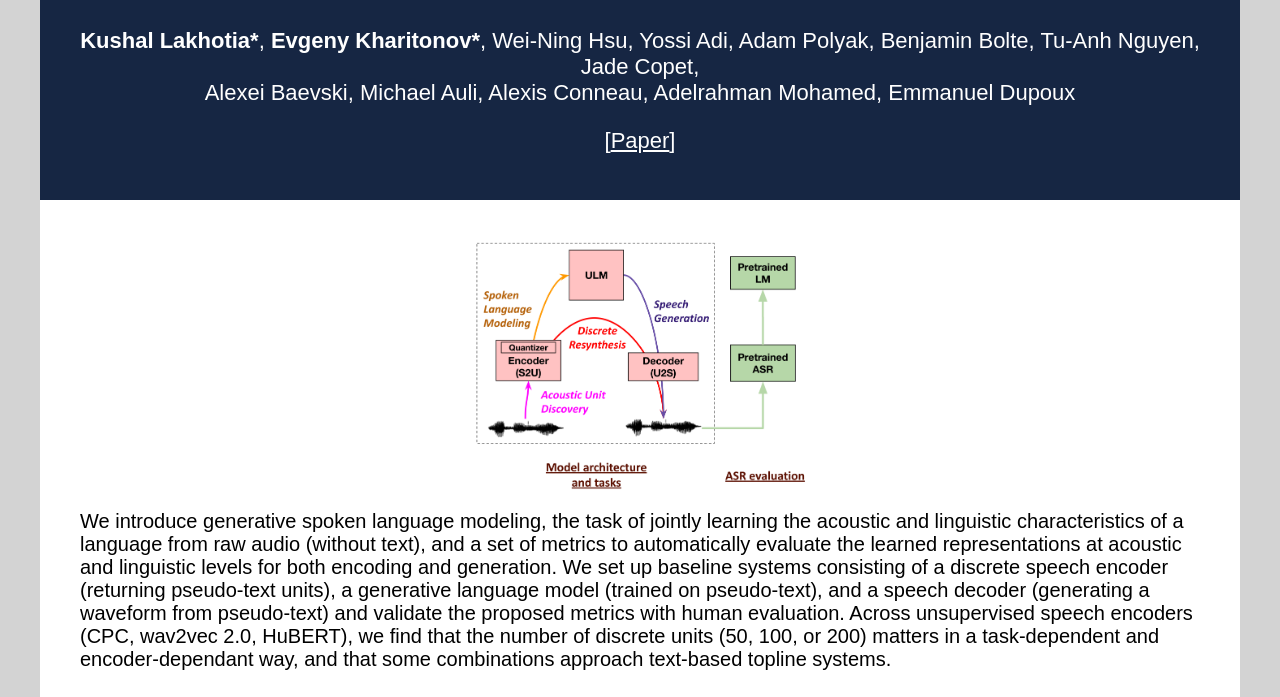
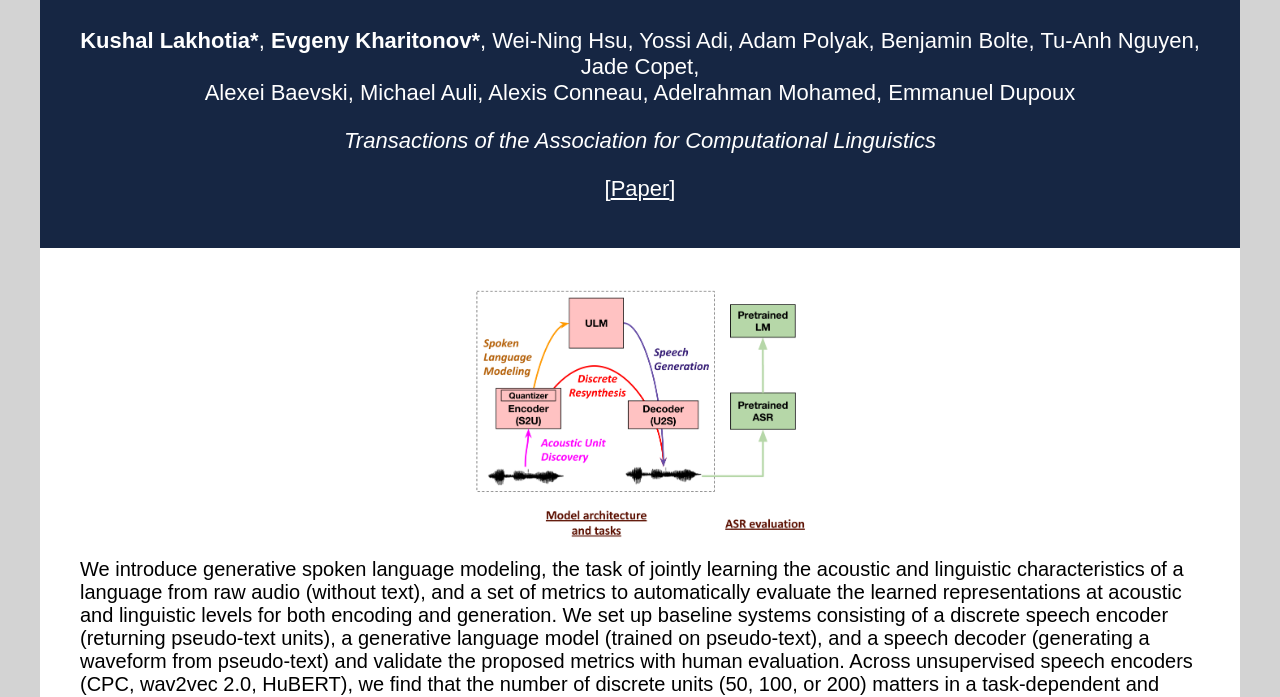
Before and after one commit to speechbot/speechbot.github.io, a plain HTML site: page gslm/index.html in a window 1280 px wide. Shown: the part 113-810 px from the top of the page. Drawn offline with Linux system fonts and the light colour scheme; no server answers.

```diff
--- a/gslm/index.html
+++ b/gslm/index.html
@@ -12,7 +12,8 @@
     <div id="intro">
         <br>
             <b>Kushal Lakhotia*</b>, <b>Evgeny Kharitonov*</b>, Wei-Ning Hsu, Yossi Adi, Adam Polyak, Benjamin Bolte, Tu-Anh Nguyen, Jade Copet, <br/> Alexei Baevski, Michael Auli, Alexis Conneau, Adelrahman Mohamed, Emmanuel Dupoux
-        </p>
+      </p>
+      <p><i>Transactions of the Association for Computational Linguistics</i></p>
         <p>
             [<a href="https://arxiv.org/abs/2102.01192">Paper</a>]
         </p>
```
